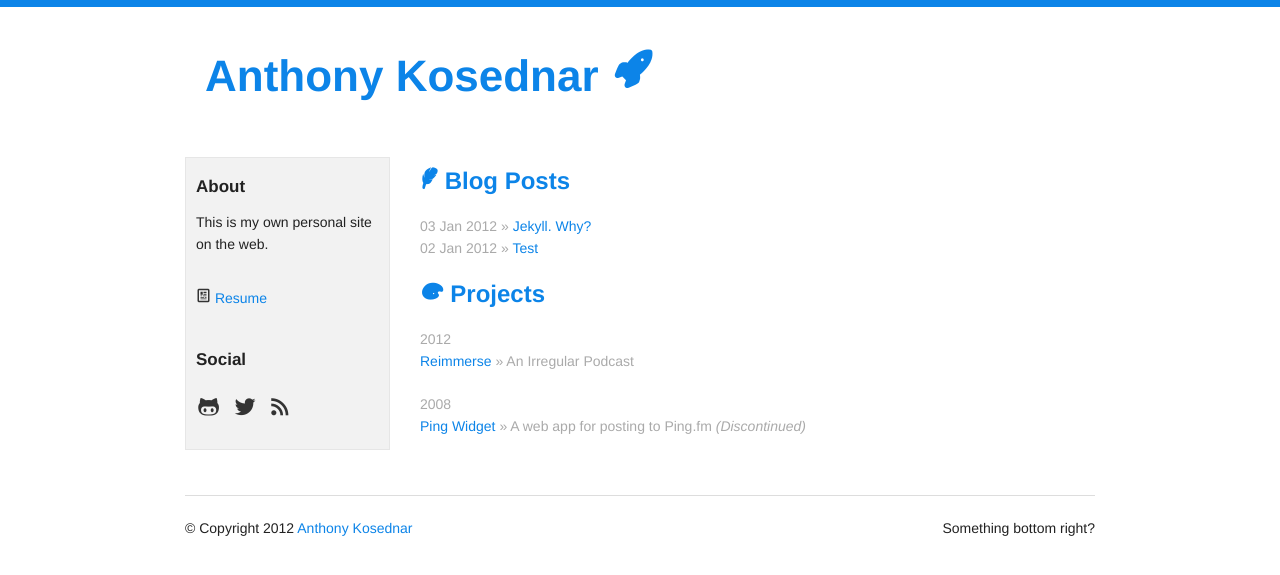
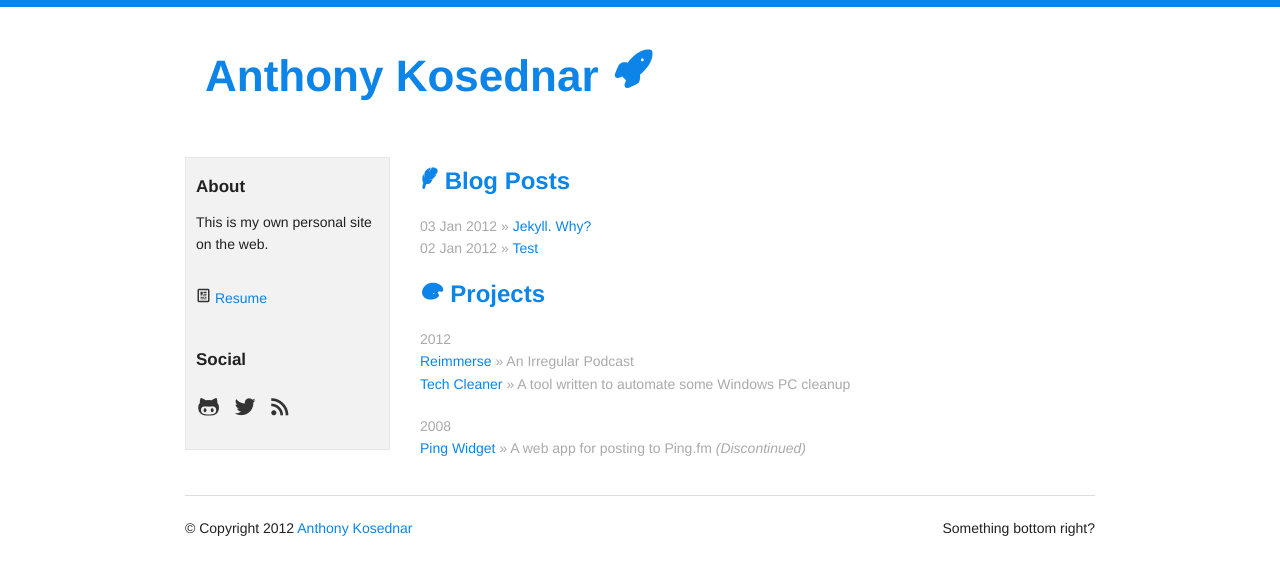
Before and after one commit to akosednar/akosednar.github.com, a Jekyll site: the page built from index.html, in a window 1280 px wide. Shown: the top 575 px of the page. Built offline with Jekyll 4.4.1, drawn with Linux system fonts in a browser that asks for light colours.

Commit message:
Added tech cleaner

```diff
--- a/index.html
+++ b/index.html
@@ -18,6 +18,7 @@ title: Home
         	<ul class="posts">
         		<li><span>2012</span></li>
         		<li><a href="http://reimmer.se" target="_blank">Reimmerse</a> <span>&raquo; An Irregular Podcast</span></li>
+        		<li><a href="https://github.com/akosednar/TechCleaner" target="_blank">Tech Cleaner</a> <span>&raquo; A tool written to automate some Windows PC cleanup</span></li>
         		<li class="spacer"><span>2008</span></li>
         		<li><a href="https://github.com/akosednar/Pingfm-Widget" target="_blank">Ping Widget</a> <span>&raquo; A web app for posting to Ping.fm <i>(Discontinued)</i></span></li>
         	</ul>
```
